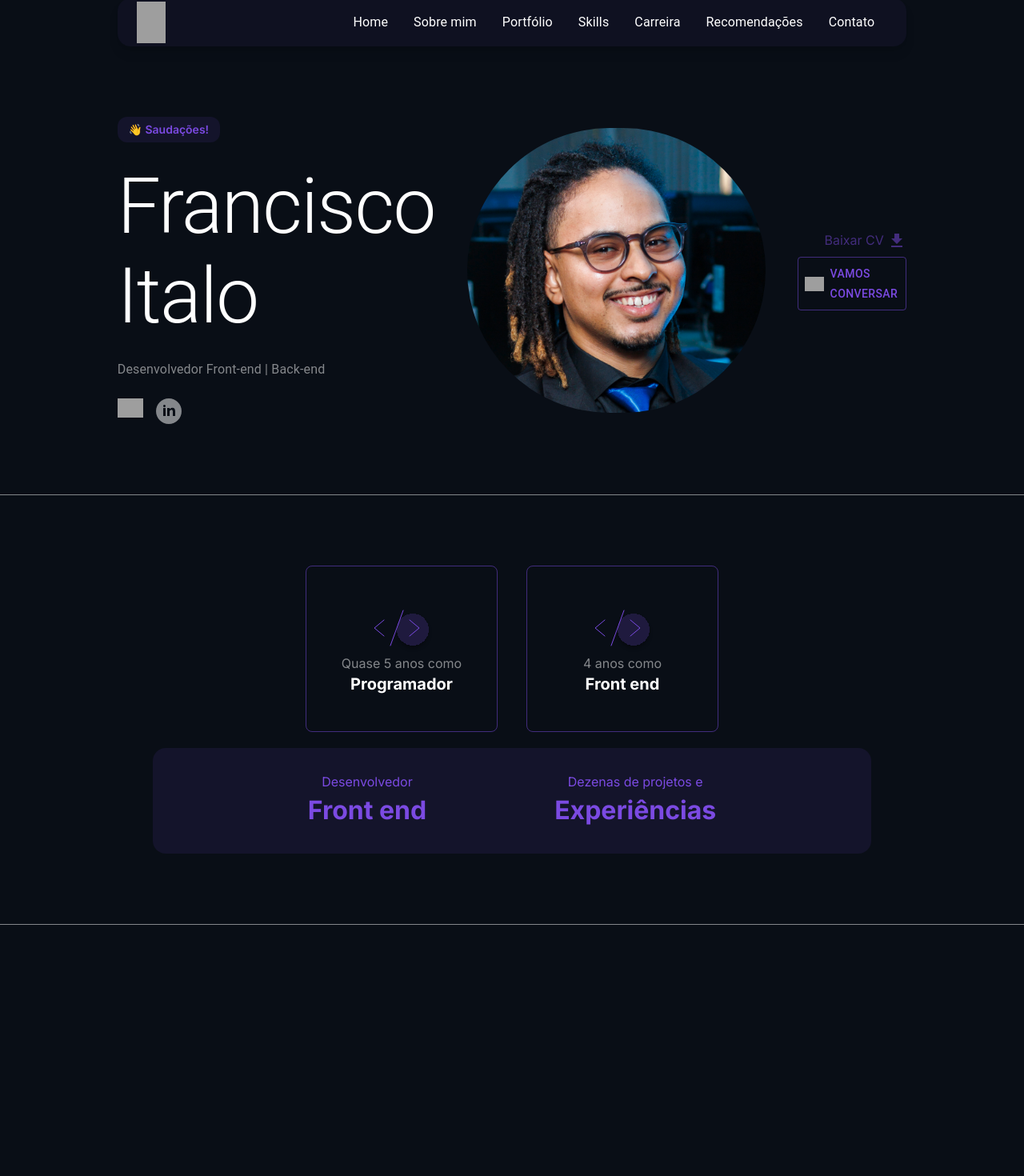
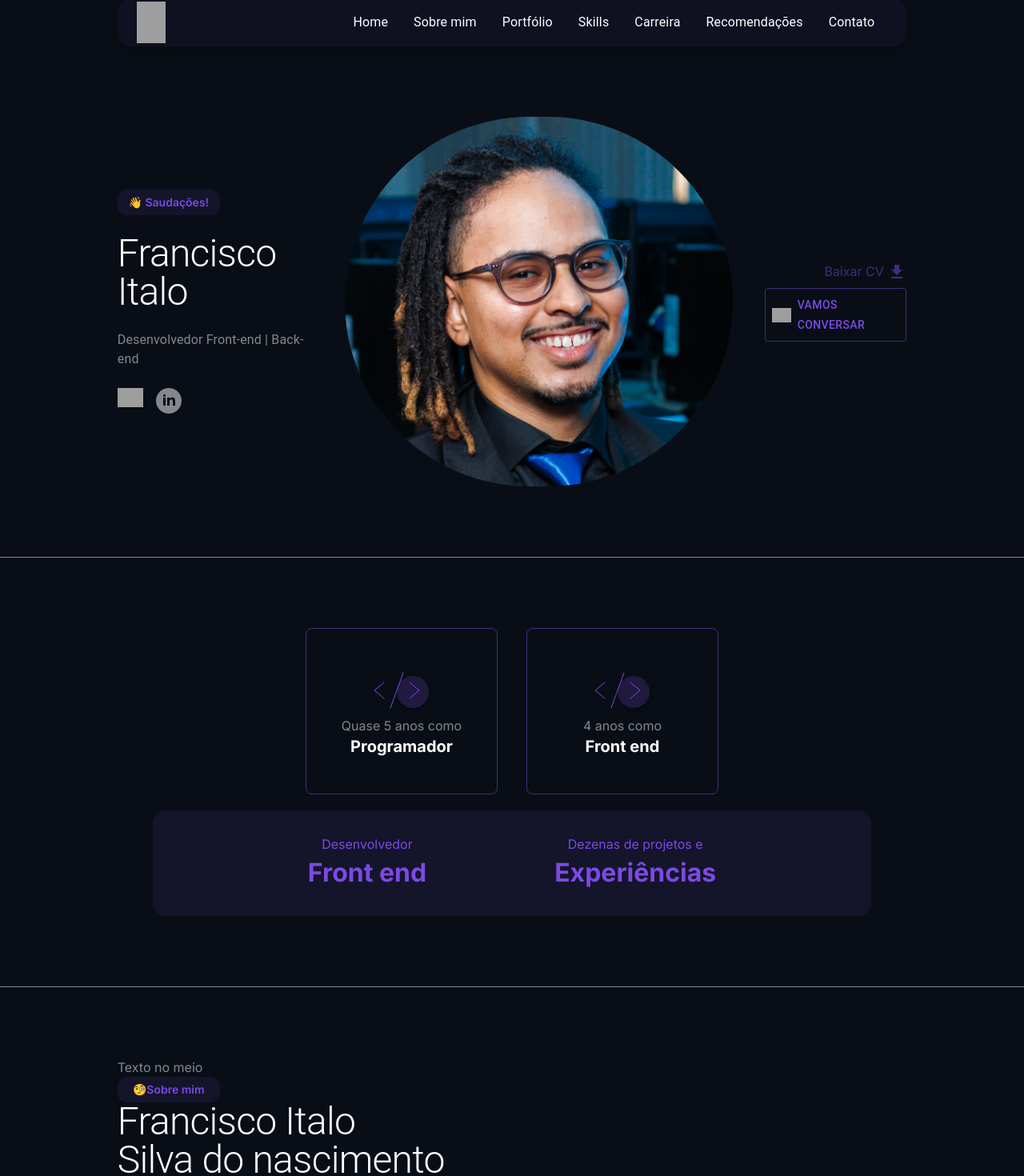
Before and after one commit to italosilva01/italo-portifolio, a Next.js app: page / in a window 1280 px wide. Shown: the part 22-1492 px from the top of the page at 80% size. Before the commit the page ends 1178 px from the top, so only its background shows below. Built offline with nearby package versions, Linux system fonts and the light colour scheme; grey boxes are pictures that could not be loaded.

Commit message:
wip: add componens Text, title, showMyName and others changes

```diff
--- a/src/app/components/atons/Label/index.tsx
+++ b/src/app/components/atons/Label/index.tsx
@@ -1,4 +1,4 @@
-import { Box, Typography } from '@mui/material';
+import { Box } from '@mui/material';
 
 interface LabelProps {
   text: string;
--- /dev/null
+++ b/src/app/components/atons/ShowMyName/index.tsx
@@ -0,0 +1,20 @@
+import { Typography } from '@mui/material';
+interface ShowMyNameProps {
+  text?: string;
+  classList?: string;
+}
+const ShowMyName = ({
+  text = 'Francisco <br /> Italo',
+  classList,
+}: ShowMyNameProps) => {
+  return (
+    <Typography
+      variant="h1"
+      className={`!text-5xl font-extrabold text-white text-left ${classList}`}
+      sx={{ color: '#fff' }}
+      dangerouslySetInnerHTML={{ __html: text }}
+    />
+  );
+};
+
+export default ShowMyName;
--- /dev/null
+++ b/src/app/components/atons/Text/index.tsx
@@ -0,0 +1,16 @@
+import { Typography } from '@mui/material';
+
+interface TextProps {
+  content: string;
+  classList?: string;
+}
+
+const Text: React.FC<TextProps> = ({ content, classList }) => {
+  return (
+    <Typography variant="body1" className={`${classList}`}>
+      {content}
+    </Typography>
+  );
+};
+
+export default Text;
--- a/src/app/components/atons/Title/index.tsx
+++ b/src/app/components/atons/Title/index.tsx
@@ -1,16 +1,11 @@
-import { Typography } from "@mui/material";
+import { Typography } from '@mui/material';
+import ShowMyName from '../ShowMyName';
 
 export const Title = () => {
   return (
     <>
-      <Typography
-        variant="h1"
-        className="text-5xl	 font-extrabold text-white text-left"
-        sx={{ color: "#fff" }}
-      >
-        Francisco <br /> Italo
-      </Typography>
-      <Typography variant="body1" sx={{ color: "rgba(255, 255, 265, 0.5)" }}>
+      <ShowMyName />
+      <Typography variant="body1" sx={{ color: 'rgba(255, 255, 265, 0.5)' }}>
         Desenvolvedor Front-end | Back-end
       </Typography>
     </>
--- /dev/null
+++ b/src/app/components/molecules/About/about.style.css
@@ -0,0 +1,3 @@
+.line-height-56 {
+  /* line-height: 56px; */
+}
--- /dev/null
+++ b/src/app/components/molecules/About/index.tsx
@@ -0,0 +1,36 @@
+import { Label } from '@components/atons/Label';
+import ShowMyName from '@components/atons/ShowMyName';
+import { useEffect, useState } from 'react';
+// import Text from '@components/atons/Text';
+
+const MIN_WIDTH_MEDIUM_SCREEN = 768;
+
+const About = () => {
+  const [myName, setMyName] = useState<string>('Francisco <br /> Italo');
+
+  useEffect(() => {
+    if (window.innerWidth >= MIN_WIDTH_MEDIUM_SCREEN) {
+      setMyName('Francisco Italo <br /> Silva do nascimento');
+    }
+  }, []);
+
+  return (
+    <div>
+      <p>Texto no meio</p>
+      <div>
+        <Label text="🧐Sobre mim" />
+        <ShowMyName
+          classList="!text-2xl md:!text-5xl max-w-[663px]"
+          text={myName}
+        />
+      </div>
+      {/* <Text
+        content="Mas pode me chamar apenas de Henrique. Prazer! Há mais de 2 anos desenvolvendo e programando interfaces com JavaScript, React JS e Typescript. Graduado em Análise e Desenvolvimento de Sistemas pela Fatec de São José dos Campos. Interesses em desenvolvimento Front-end com React, React Native e UX/UI Design.
+
+🚀 Tentando ser um pouquinho melhor do que ontem todos os dias. "
+      /> */}
+    </div>
+  );
+};
+
+export default About;
--- a/src/app/page.tsx
+++ b/src/app/page.tsx
@@ -5,7 +5,8 @@ import theme from './theme';
 import dynamic from 'next/dynamic';
 import { Experiences } from '@/app/components/molecules/Experiences';
 import WrapperContent from '@components/atons/WrapprContent';
-import Hr from './components/atons/Hr';
+import Hr from '@components/atons/Hr';
+import About from '@components/molecules/About';
 
 const ResumeDinamic = dynamic(
   () =>
@@ -32,6 +33,9 @@ export default function Home() {
           <Experiences />
         </WrapperContent>
         <Hr />
+        <WrapperContent>
+          <About />
+        </WrapperContent>
       </main>
     </ThemeProvider>
   );
```
